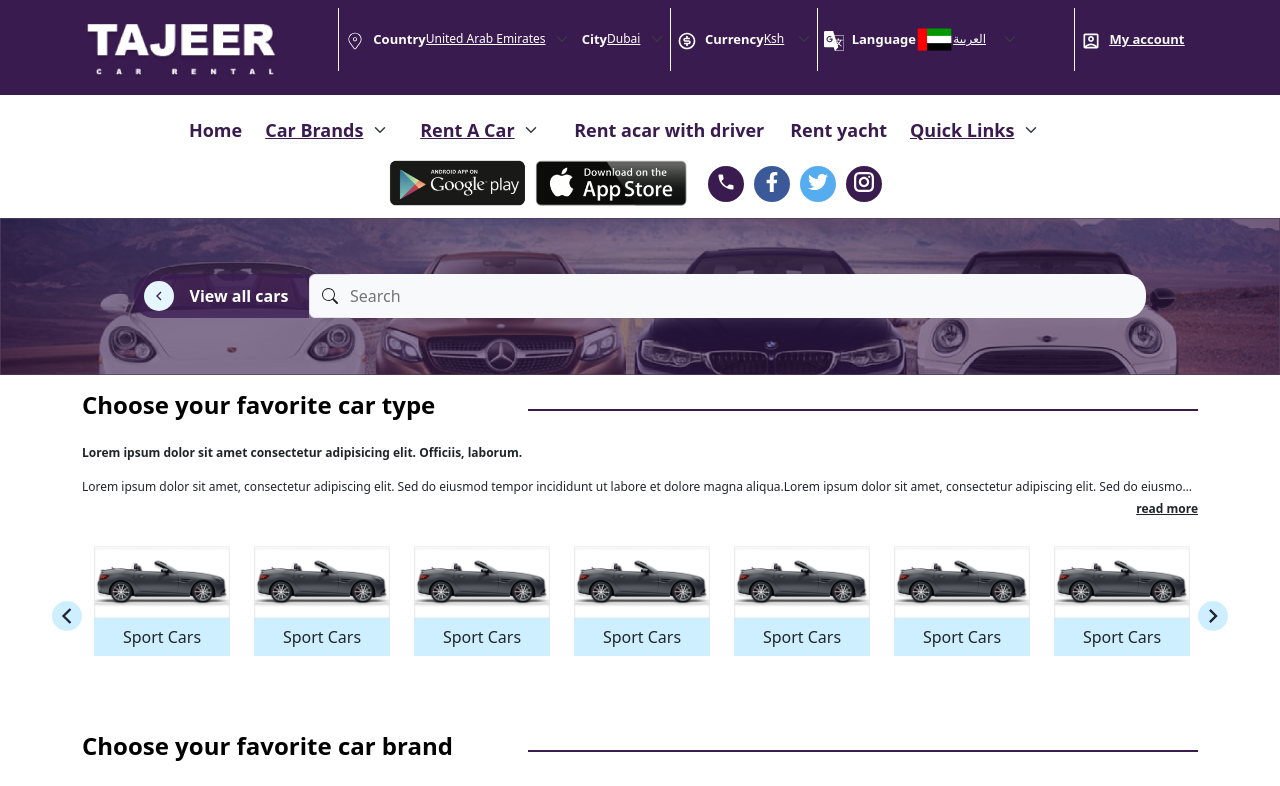
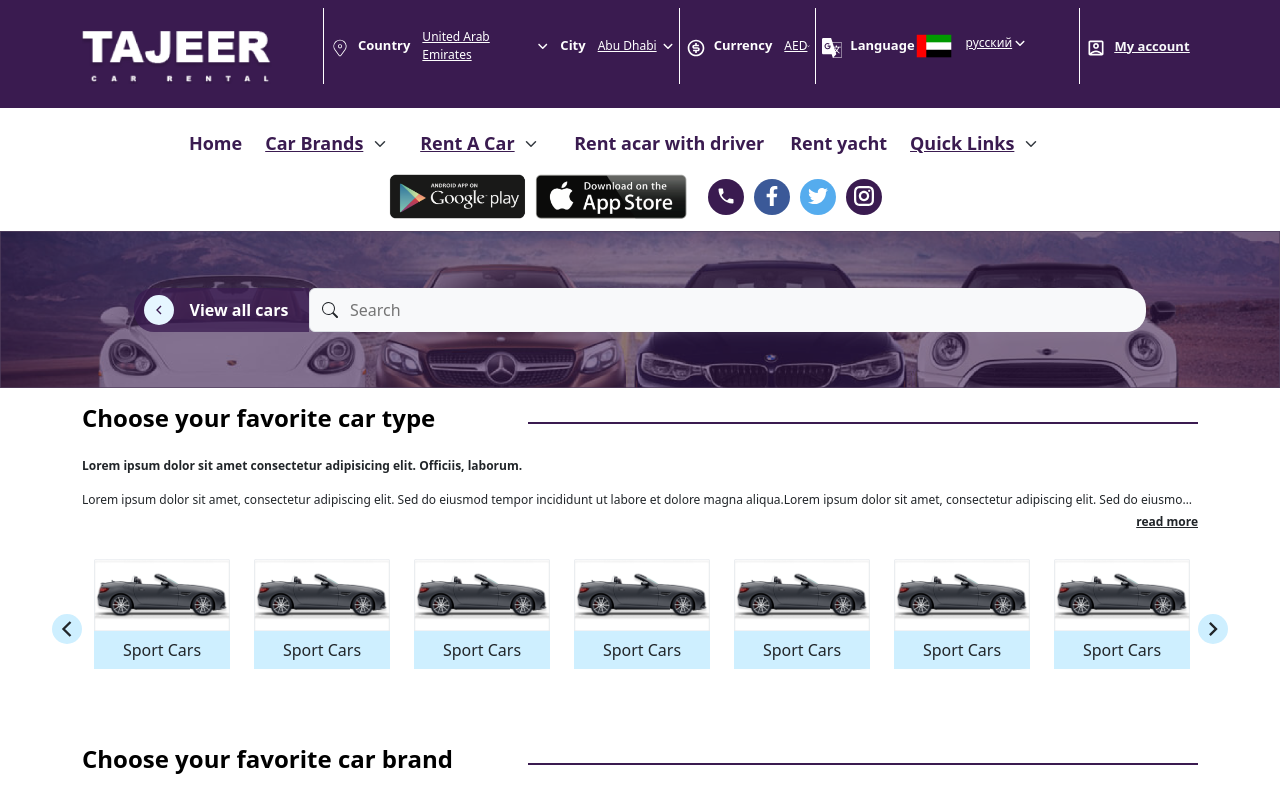
Before and after one commit to Diaa-0-Abdelaziz/tageer, a React (Create React App) app: page / in a window 1280 px wide. Shown: the top 786 px of the page. Built offline with nearby package versions, Linux system fonts and the light colour scheme.

Commit message:
modified:   src/Navbar/Navbar.jsx 	modified:   src/Navbar/navbar.css 	modified:   src/Navbar/navbar.css.map 	modified:   src/Navbar/navbar.scss

```diff
--- a/src/Navbar/Navbar.jsx
+++ b/src/Navbar/Navbar.jsx
@@ -15,12 +15,72 @@ import { FaTwitter } from "react-icons/fa";
 import { GrInstagram } from "react-icons/gr";
 import { FaWindowClose } from "react-icons/fa";
 import { IoMdSettings } from "react-icons/io";
-
+import { FaAngleDown } from "react-icons/fa6";
+import { IoIosArrowUp } from "react-icons/io";
 import"./navbar.css"
 import { Link } from 'react-router-dom'
 export default function Navbar() {
   const [open, setOpen] = useState(true)
   const [openSetting, setOpenSetting] = useState(true)
+  const [isOpen, setIsOpen] = useState(false);
+  const [isOpen2, setIsOpen2] = useState(false);
+  const [isOpen3, setIsOpen3] = useState(false);
+  const [isOpen4, setIsOpen4] = useState(false);
+  const [selectedOption1, setSelectedOption1] = useState("United Arab Emirates");
+  const [selectedOption2, setSelectedOption2] = useState("Abu Dhabi");
+  const [selectedOption3, setSelectedOption3] = useState("AED");
+  const [selectedOption4, setSelectedOption4] = useState("русский");
+  const options1 = ['United Arab Emirates', 'Saudi Arabia', 'Kuwait','Qatar'];
+  const options2 = ['dubai', 'Abu Dhabi', 'Al Ain','Sharjah'];
+  const options3 = ['AED', 'SAR', 'USD','EUR'];
+  const options4 = ['English', 'العربية', 'русский','中国人'];
+
+  const toggleOptions = () => {
+      setIsOpen(!isOpen);
+      setIsOpen2(false);
+      setIsOpen3(false);
+      setIsOpen4(false);
+  };
+  const toggleOptions2 = () => {
+      setIsOpen2(!isOpen2);
+      setIsOpen(false);
+      setIsOpen3(false);
+      setIsOpen4(false);
+  };
+  const toggleOptions3 = () => {
+      setIsOpen3(!isOpen3);
+      setIsOpen2(false);
+      setIsOpen(false);
+      setIsOpen4(false);
+  };
+  const toggleOptions4 = () => {
+      setIsOpen4(!isOpen4);
+      setIsOpen2(false);
+      setIsOpen3(false);
+      setIsOpen(false);
+  };
+
+  const handleOptionClick1 = (option) => {
+    setSelectedOption1(option);
+      setIsOpen(false);
+  };
+  const handleOptionClick2 = (option) => {
+    setSelectedOption2(option);
+      setIsOpen2(false);
+  };
+  const handleOptionClick3 = (option) => {
+    setSelectedOption3(option);
+      setIsOpen3(false);
+  };
+  const handleOptionClick4 = (option) => {
+    setSelectedOption4(option);
+      setIsOpen4(false);
+  };
+
+
+
+
+
   function openNavList(){
     setOpen(!open)
   }
@@ -45,37 +105,63 @@ export default function Navbar() {
                 <li className=' fs-5 me-2'><CiLocationOn/></li>
                 <li className='fs-13 text-capitalize'>country</li>
                 <li>
-                  <select className="form-select text-capitalize w-auto text-decoration-underline" aria-label="Default select example">
-                  <option value="united arab emirates">united arab emirates</option>
-                  <option value="1">one</option>
-                  <option value="2">two</option>
-                  <option value="3">three</option>
-                </select>
+                <div className="custom-select">
+            <div className="selected-option" onClick={toggleOptions}>
+                {selectedOption1}
+                {isOpen? <IoIosArrowUp/> : <FaAngleDown/>}
+            </div>
+            {isOpen && (
+                <ul className="options">
+                    {options1.map((option, index) => (
+                        <li key={index} onClick={() => handleOptionClick1(option)}>
+                            {option}
+                        </li>
+                    ))}
+                </ul>
+            )}
+                </div>
                 </li>
               </ul>
 
               <ul className='list-unstyled d-flex align-items-center'>
               <li className='fs-13 text-capitalize'>city</li>
               <li>
-              <select className="form-select text-capitalize w-auto text-decoration-underline" aria-label="Default select example">
-                  <option value="dubai">dubai</option>
-                  <option value="1">one</option>
-                  <option value="2">two</option>
-                  <option value="3">three</option>
-                </select>
+              <div className="custom-select">
+            <div className="selected-option opt2" onClick={toggleOptions2}>
+                {selectedOption2}
+                {isOpen2? <IoIosArrowUp/> : <FaAngleDown/>}
+            </div>
+            {isOpen2 && (
+                <ul className="options">
+                    {options2.map((option, index) => (
+                        <li key={index} onClick={() => handleOptionClick2(option)}>
+                            {option}
+                        </li>
+                    ))}
+                </ul>
+            )}
+                </div>
               </li>
               </ul>
-
               <ul className='border-style list-unstyled d-flex align-items-center'>
                 <li className='fs-5 me-2'><RiMoneyDollarCircleLine/></li>
                 <li className='fs-13 text-capitalize'>currency</li>
                 <li>
-                <select className="form-select text-capitalize w-auto text-decoration-underline" aria-label="Default select example">
-                  <option value="ksh">ksh</option>
-                  <option value="1">one</option>
-                  <option value="2">two</option>
-                  <option value="3">the</option>
-                </select>
+                <div className="custom-select">
+            <div className="selected-option opt3" onClick={toggleOptions3}>
+                {selectedOption3}
+                {isOpen3? <IoIosArrowUp/> : <FaAngleDown/>}
+            </div>
+            {isOpen3 && (
+                <ul className="options">
+                    {options3.map((option, index) => (
+                        <li key={index} onClick={() => handleOptionClick3(option)}>
+                            {option}
+                        </li>
+                    ))}
+                </ul>
+            )}
+                </div>
                 </li>
               </ul>
               <ul className='border-style language list-unstyled d-flex align-items-center'>
@@ -83,12 +169,22 @@ export default function Navbar() {
                 <li className='fs-13 text-capitalize'>language</li>
                 <li className=' d-flex'>
                   <img src={img_united_arab_emirates} alt={img_united_arab_emirates} className=' w-25' />
-                <select className="form-select text-capitalize w-auto text-decoration-underline" aria-label="Default select example">
-                  <option value="العربية">العربية</option>
-                  <option value="1">English</option>
-                  <option value="2">two</option>
-                  <option value="3">three</option>
-                </select>
+
+                  <div className="custom-select">
+            <div className="selected-option opt4" onClick={toggleOptions4}>
+                {selectedOption4}
+                {isOpen4? <IoIosArrowUp/> : <FaAngleDown/>}
+            </div>
+            {isOpen4 && (
+                <ul className="options">
+                    {options4.map((option, index) => (
+                        <li key={index} onClick={() => handleOptionClick4(option)}>
+                            {option}
+                        </li>
+                    ))}
+                </ul>
+            )}
+                </div>
                 </li>
               </ul>
               <ul className='border-style list-unstyled d-flex ms-3 align-items-center'>
@@ -103,7 +199,7 @@ export default function Navbar() {
            <span className='close d-none fs-5' onClick={openNavList}><FaWindowClose/></span>
             <ul className='navlinks m-auto mt-3 pe-5 justify-content-between list-unstyled d-flex align-items-center'>
               <li>
-              <Link className='fs-18 text-decoration-none'>Home</Link>
+              <Link className='fs-18 text-decoration-none' to="#">Home</Link>
               </li>
               <li>
               <select className="fs-18 form-select .fs-13 text-capitalize w-auto text-decoration-underline" aria-label="Default select example">
@@ -122,9 +218,9 @@ export default function Navbar() {
                 </select>
               </li>
               <li>
-                <Link className='fs-18 text-decoration-none'>Rent acar with driver</Link>
+                <Link className='fs-18 text-decoration-none'  to="#">Rent acar with driver</Link>
               </li>
-              <li><Link className='fs-18 text-decoration-none'>Rent yacht</Link></li>
+              <li><Link className='fs-18 text-decoration-none'  to="#">Rent yacht</Link></li>
               <li>
               <select className="fs-18 form-select text-capitalize w-auto text-decoration-underline" aria-label="Default select example">
                   <option value="united arab emirates">Quick links</option>
--- a/src/Navbar/navbar.css
+++ b/src/Navbar/navbar.css
@@ -27,32 +27,72 @@ header .navbar .border-style::before {
   background-color: white;
   left: -7px;
 }
+header .navbar ul .custom-select {
+  position: relative;
+  display: inline-block;
+}
+header .navbar ul .custom-select .selected-option {
+  font-size: 12px;
+  padding: 8px 12px;
+  border-radius: 5px;
+  width: 150px;
+  cursor: pointer;
+  display: flex;
+  justify-content: space-between;
+  align-items: center;
+  text-decoration: underline;
+}
+header .navbar ul .custom-select .opt2 {
+  width: 100px;
+}
+header .navbar ul .custom-select .opt3 {
+  width: 50px;
+}
+header .navbar ul .custom-select .opt4 {
+  width: 85px;
+}
+header .navbar ul .custom-select .options {
+  position: absolute;
+  top: 100%;
+  left: 0;
+  width: 100%;
+  background-color: #fff;
+  overflow: hidden;
+  color: #3A1B50;
+  font-size: 12px;
+  font-weight: bolder;
+  border: 1px solid #ccc;
+  text-align: center;
+  border-top: none;
+  border-radius: 20px;
+  box-shadow: 0 0px 7px rgba(0, 0, 0, 0.1);
+  list-style-type: none;
+  margin: 0;
+  padding: 0;
+  z-index: 99999;
+}
+header .navbar ul .custom-select .options li {
+  padding: 8px 12px;
+  cursor: pointer;
+}
+header .navbar ul .custom-select .options li:hover {
+  background-color: #f0f0f0;
+}
 header .navbar ul .fs-13 {
   font-size: 13px;
   font-weight: bold;
-}
-header .navbar ul select {
-  color: rgb(255, 255, 255);
-  font-size: 12px;
-  background-color: transparent;
-  border: none;
-  padding-left: 0px;
-}
-header .navbar ul select option {
-  background-color: white;
-  color: black;
 }
 @media screen and (max-width: 1425px) {
   header .navbar .advertisement {
     display: none !important;
   }
 }
-@media screen and (max-width: 1060px) {
+@media screen and (max-width: 1138px) {
   header .navbar .content {
     flex-wrap: wrap !important;
   }
 }
-@media screen and (max-width: 800px) {
+@media screen and (max-width: 885px) {
   header .navbar .setting_btn {
     display: inline !important;
     position: absolute;
@@ -71,6 +111,7 @@ header .navbar ul select option {
     background-color: #3A1B50;
     top: -360px;
     transition: all 0.5s;
+    z-index: 9999;
   }
   header .navbar .settings select {
     color: white;
--- a/src/Navbar/navbar.scss
+++ b/src/Navbar/navbar.scss
@@ -38,38 +38,113 @@ header
         }
         ul
         {
+
+            .custom-select {
+                position: relative;
+                display: inline-block;
+            .selected-option {
+                font-size: 12px;
+                padding: 8px 12px;
+                border-radius: 5px;
+                width:150px;
+                cursor: pointer;
+                display: flex;
+                justify-content: space-between;
+                align-items: center;
+                text-decoration: underline;
+            }
+            .opt2
+            {
+                width: 100px;
+            }
+            .opt3
+            {
+              width: 50px;
+            }
+            .opt4
+            {
+              width: 85px;
+            }
+            .options {
+                position: absolute;
+                top: 100%;
+                left: 0;
+                width: 100%;
+                background-color: #fff;
+                overflow: hidden;
+                color: #3A1B50;
+                font-size: 12px;
+                font-weight: bolder;
+                border: 1px solid #ccc;
+                text-align: center;
+                border-top: none;
+                border-radius: 20px;
+                box-shadow: 0 0px 7px rgba(0, 0, 0, 0.1);
+                list-style-type: none;
+                margin: 0;
+                padding: 0;
+                z-index: 99999;
+                li {
+                   padding: 8px 12px;
+                   cursor: pointer;
+               }
+                li:hover {
+                   background-color: #f0f0f0;
+               }
+            }
+
+
+        }
+
+
+
+
+
+
+
+
+
+
+
+
+
+
+
+
             .fs-13
             {
                 font-size: 13px;
                 font-weight: bold;
             }
 
-            select
-            {
+            // select
+            // {
 
-             color: rgb(255, 255, 255);
-              font-size: 12px;
-              background-color: transparent;
-              border: none;
-              padding-left: 0px;
-              option
-              {
-                background-color: white;
-                color: black;
-              }
-            }
+            //  color: rgb(255, 255, 255);
+            //   font-size: 12px;
+            //   background-color: transparent;
+            //   border: none;
+            //   padding-left: 0px;
+            //   option
+            //   {
+            //     background-color: white;
+            //     color: black;
+            //     margin-top: 20px;
+            //     border-radius: 20px;
+            //   }
+            // }
         }
         @media screen and (max-width: 1425px) {
             .advertisement{
                 display: none !important;
             }
     }
-        @media screen and (max-width: 1060px) {
+        @media screen and (max-width: 1138px) {
             .content{
             flex-wrap: wrap !important;
             }
     }
-        @media screen and (max-width: 800px) {
+        @media screen and (max-width: 885px) {
             .setting_btn
             {
                 display: inline !important;
@@ -89,7 +164,7 @@ header
             background-color: #3A1B50;
             top:-360px;
             transition: all .5s;
-            // right: ;
+            z-index: 9999;
 
             select
             {
```
Also changed, not shown: 1 other file (tests, documents, lock files or other folders).
